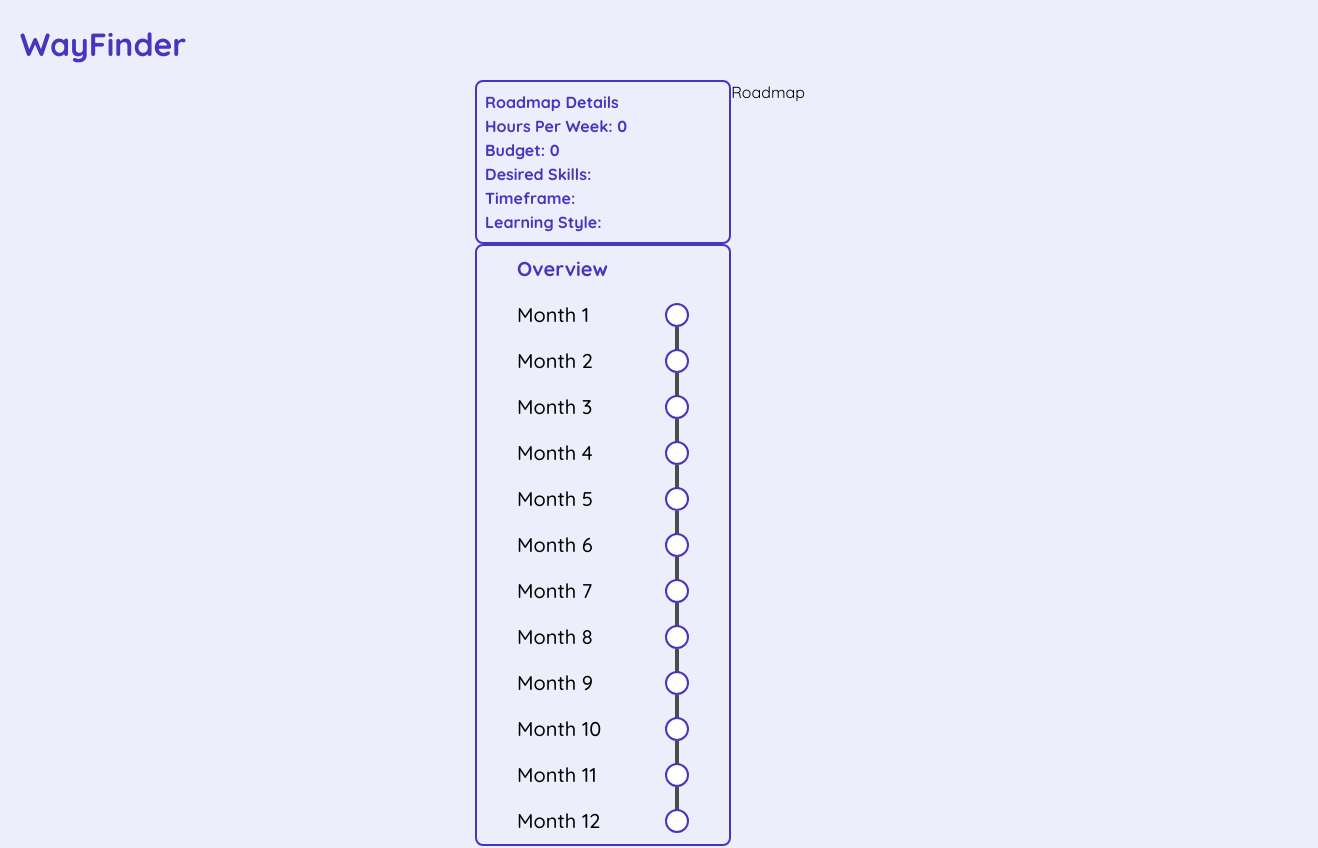
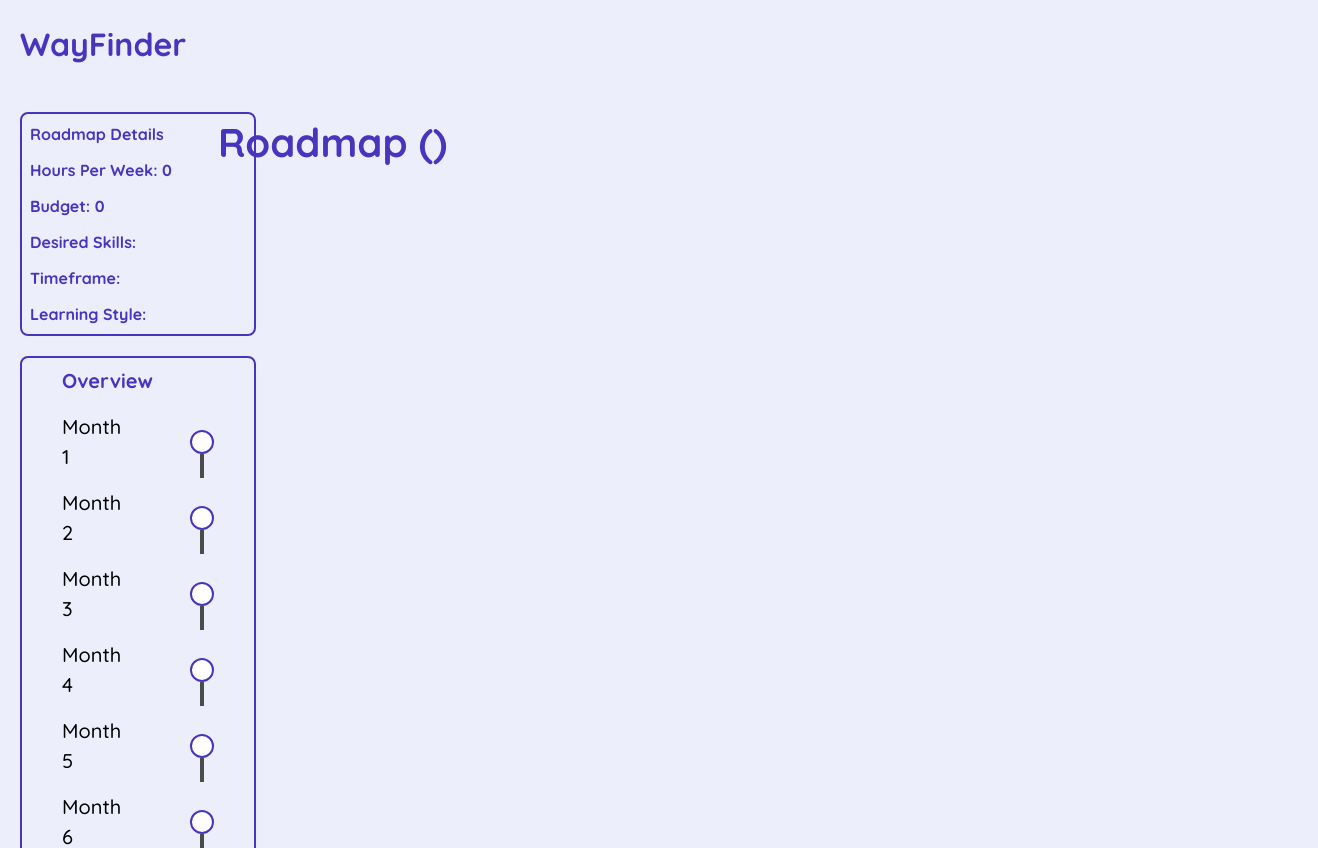
Before and after one commit to britzky/career-coach, a React (Vite) app in the folder frontend/career-coach/: page /roadmap in a window 1280 px wide. Shown: the top 848 px of the page, 1318 px wide, since content can reach past the window. Built offline with nearby package versions, Linux system fonts and the light colour scheme.

Commit message:
Added summary, fixed layout, fixed thread instructions.

```diff
--- a/frontend/career-coach/src/components/CourseAccordion/CourseAccordion.tsx
+++ b/frontend/career-coach/src/components/CourseAccordion/CourseAccordion.tsx
@@ -7,7 +7,7 @@ export const CourseAccordion: React.FC = () => {
     const { roadmap } = useCareerDetails();
 
   return (
-    <div>
+    <>
         {roadmap && roadmap.roadmap.map((item, index) => (
             <div className="flex flex-col items-center">
                 <CourseAccordionItems
@@ -21,6 +21,6 @@ export const CourseAccordion: React.FC = () => {
                 </div>
             </div>
         ))}
-    </div>
+    </>
   )
 }
--- a/frontend/career-coach/src/components/CourseAccordion/CourseAccordionItems.tsx
+++ b/frontend/career-coach/src/components/CourseAccordion/CourseAccordionItems.tsx
@@ -18,26 +18,26 @@ interface CourseInfo {
 export const CourseAccordionItems: React.FC<AccordionItemProps> = ({ month, title, courseInfo }) => {
     const [open, setOpen] = useState<boolean>(false);
 
-    const url = courseInfo.link;
+    // const url = courseInfo.link;
 
-    const transformURL = (url: string) => {
-        const pattern = /https?:\/\/(?:www\.)?([^\/]+)\/.*\/([^\/?#]+)(?:[?#]|$)/;
-        const match = url.match(pattern);
-        if (match) {
-            const domain = match[1].replace(/\..+$/, '');
-            const lastPartOfPath = match[2].replace(/-/g, ' ');
-            return `${domain} - ${lastPartOfPath}`;
-        }
-        return 'Course Link';
-    }
+    // const transformURL = (url: string) => {
+    //     const pattern = /https?:\/\/(?:www\.)?([^\/]+)\/.*\/([^\/?#]+)(?:[?#]|$)/;
+    //     const match = url.match(pattern);
+    //     if (match) {
+    //         const domain = match[1].replace(/\..+$/, '');
+    //         const lastPartOfPath = match[2].replace(/-/g, ' ');
+    //         return `${domain} - ${lastPartOfPath}`;
+    //     }
+    //     return 'Course Link';
+    // }
 
-    const transformed = transformURL(url);
+    // const transformed = transformURL(url);
 
-    const capitalizeWords = (str: string) => {
-        return str.split(' ').map(word => word.charAt(0).toUpperCase() + word.slice(1)).join(' ');
-    }
+    // const capitalizeWords = (str: string) => {
+    //     return str.split(' ').map(word => word.charAt(0).toUpperCase() + word.slice(1)).join(' ');
+    // }
 
-    const formattedUrl = capitalizeWords(transformed)
+    // const formattedUrl = capitalizeWords(transformed)
 
   return (
     <div className="flex justify-center items-center">
@@ -67,7 +67,7 @@ export const CourseAccordionItems: React.FC<AccordionItemProps> = ({ month, titl
                         target="_blank"
                         rel="noopener noreferrer"
                     >
-                        {formattedUrl}
+                        Course Link
                     </a>
                 </p>
                 <p>Skill Level: {courseInfo.skilllevel}</p>
--- a/frontend/career-coach/src/pages/Roadmap/Roadmap.tsx
+++ b/frontend/career-coach/src/pages/Roadmap/Roadmap.tsx
@@ -1,21 +1,25 @@
-import { useCareerDetails } from "../../context/CareerContext"
 import { CourseAccordion } from "../../components"
 import { RoadmapDetails } from "./RoadmapDetails"
 import { Overview } from "./Overview"
+import { Summary } from "./Summary"
 
 export const Roadmap = () => {
-    const { roadmap, careerDetails } = useCareerDetails()
-    console.log(roadmap)
+
   return (
-    <div className="flex justify-center min-h-screen w-full mt-20">
-      <div className="flex flex-col">
-        <RoadmapDetails />
-        <Overview />
-      </div>
-      <div>
-        <h1>{careerDetails.career} Roadmap</h1>
-        <p>{roadmap?.summary}</p>
-        <CourseAccordion />
+    <div className="mt-28">
+      <div className="grid grid-cols-5 row-span-1">
+        <div className="col-span-1 ml-5">
+          <div className="flex flex-col gap-5">
+            <RoadmapDetails />
+            <Overview />
+          </div>
+        </div>
+        <div className="col-span-4">
+        <div className="flex flex-col gap-5 items-center">
+            <Summary />
+            <CourseAccordion />
+          </div>
+        </div>
       </div>
     </div>
   )
--- a/frontend/career-coach/src/pages/Roadmap/RoadmapDetails.tsx
+++ b/frontend/career-coach/src/pages/Roadmap/RoadmapDetails.tsx
@@ -4,7 +4,7 @@ export const RoadmapDetails = () => {
     const { careerDetails } = useCareerDetails();
 
   return (
-    <div className="border-2 border-purpleText p-2 text-purpleText rounded-lg">
+    <div className="border-2 border-purpleText p-2 text-purpleText rounded-lg space-y-3">
         <h1 className="font-bold">Roadmap Details</h1>
         <p className="font-bold">Hours Per Week: <span>{careerDetails.hours_dedicated_to_learning}</span></p>
         <p className="font-bold">Budget: <span>{careerDetails.budget}</span></p>
--- /dev/null
+++ b/frontend/career-coach/src/pages/Roadmap/Summary.tsx
@@ -0,0 +1,12 @@
+import { useCareerDetails } from "../../context/CareerContext"
+
+export const Summary = () => {
+    const { roadmap, careerDetails } = useCareerDetails()
+
+  return (
+    <div className="w-[1100px]">
+        <h1 className="text-purpleText font-bold text-lg">{careerDetails.career} Roadmap ({careerDetails.experience})</h1>
+        <p className="font-medium text-purpleText text-sm">{roadmap?.summary}</p>
+    </div>
+  )
+}
```
Also changed, not shown: 1 other file (tests, documents, lock files or other folders).
